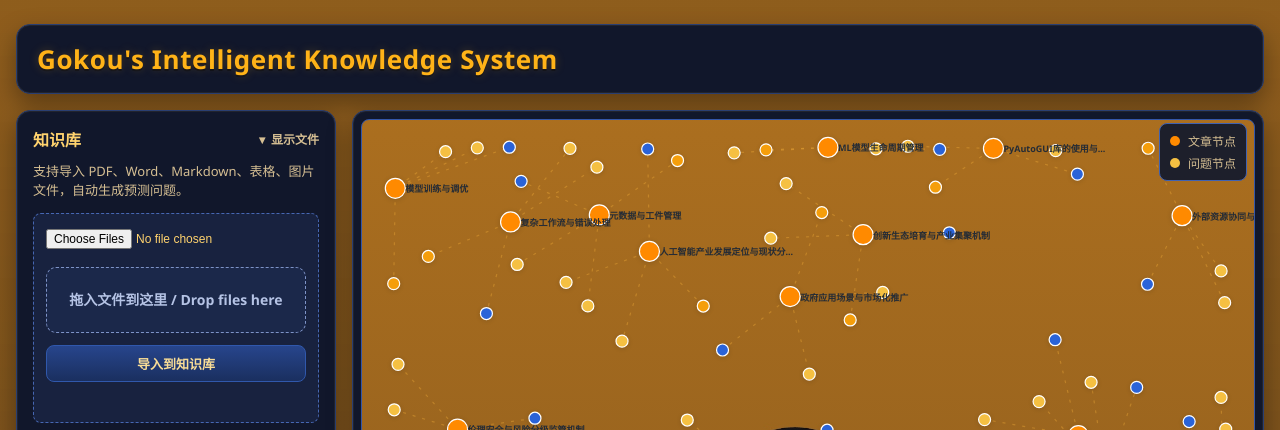
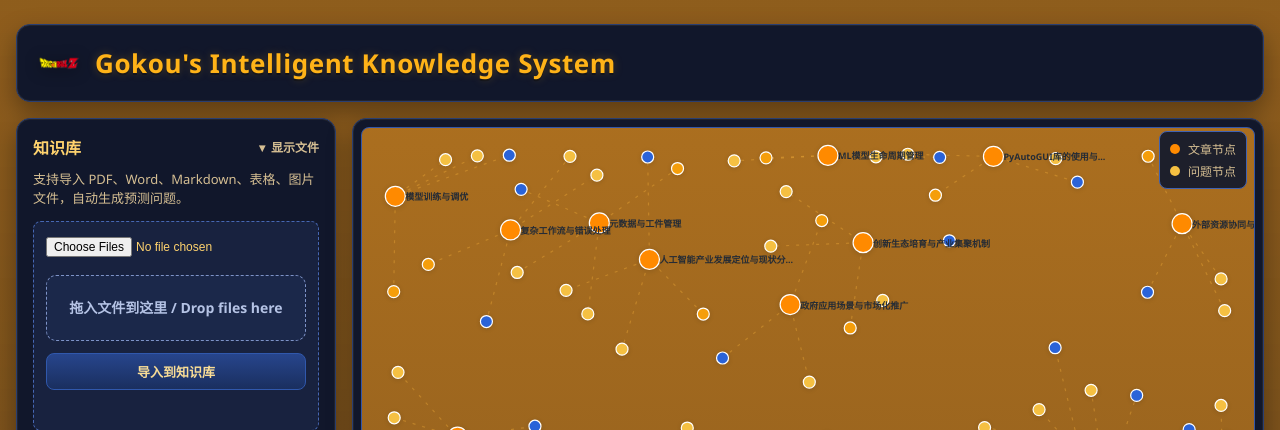
Before and after one commit to SuperGokou/llmwiki, a Flask app: page / in a window 1280 px wide. Shown: the top 430 px of the page. Run offline with Flask 3, Linux system fonts and the light colour scheme; data comes from the database, SQL or seed files in the repository.

Commit message:
Add Dragon Ball web logo (header + favicon)

```diff
--- a/templates/graph.html
+++ b/templates/graph.html
@@ -4,6 +4,11 @@
     <meta charset="UTF-8" />
     <meta name="viewport" content="width=device-width, initial-scale=1.0" />
     <title>Gokou's Intelligent Knowledge System</title>
+    <link
+      rel="icon"
+      href="{{ url_for('static', filename='images/logo-dbz.png') }}"
+      type="image/png"
+    />
     <script src="https://d3js.org/d3.v7.min.js"></script>
     <style>
       :root {
@@ -67,10 +72,25 @@
       .header {
         padding: 16px 20px;
         margin-bottom: 16px;
+        display: flex;
+        align-items: center;
+        gap: 14px;
+        flex-wrap: wrap;
+      }
+
+      .header-logo {
+        height: 44px;
+        width: auto;
+        max-width: min(200px, 38vw);
+        object-fit: contain;
+        flex-shrink: 0;
+        filter: drop-shadow(0 2px 8px rgba(0, 0, 0, 0.4));
       }
 
       .header h1 {
         margin: 0;
+        flex: 1;
+        min-width: 180px;
         font-size: 26px;
         font-weight: 800;
         letter-spacing: 0.6px;
@@ -759,6 +779,14 @@
   <body>
     <div class="page">
       <section class="card header">
+        <img
+          class="header-logo"
+          src="{{ url_for('static', filename='images/logo-dbz.png') }}"
+          width="160"
+          height="44"
+          alt=""
+          decoding="async"
+        />
         <h1>Gokou's Intelligent Knowledge System</h1>
       </section>
 
```
Also changed, not shown: static/images/logo-dbz.png (added).
